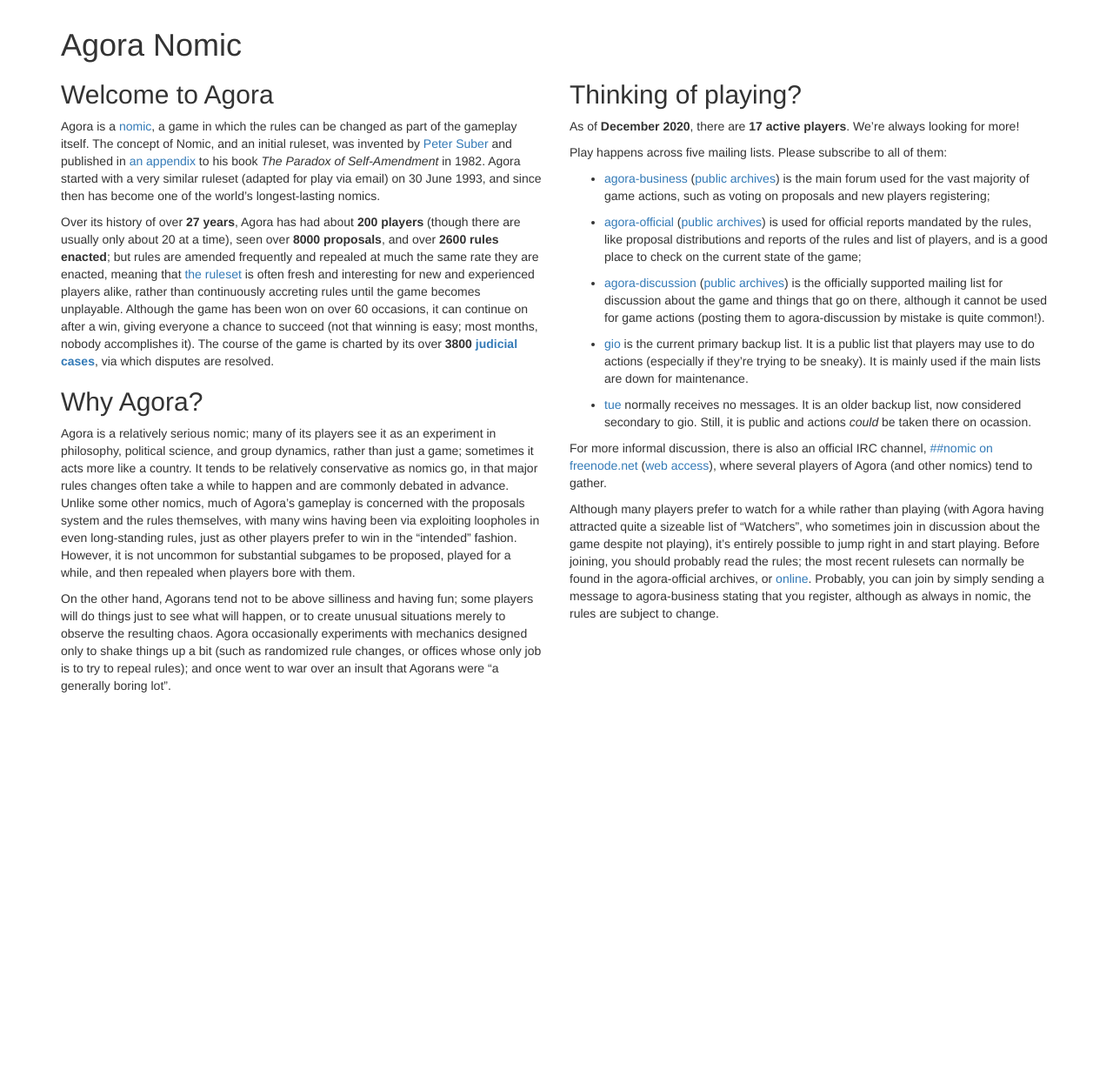
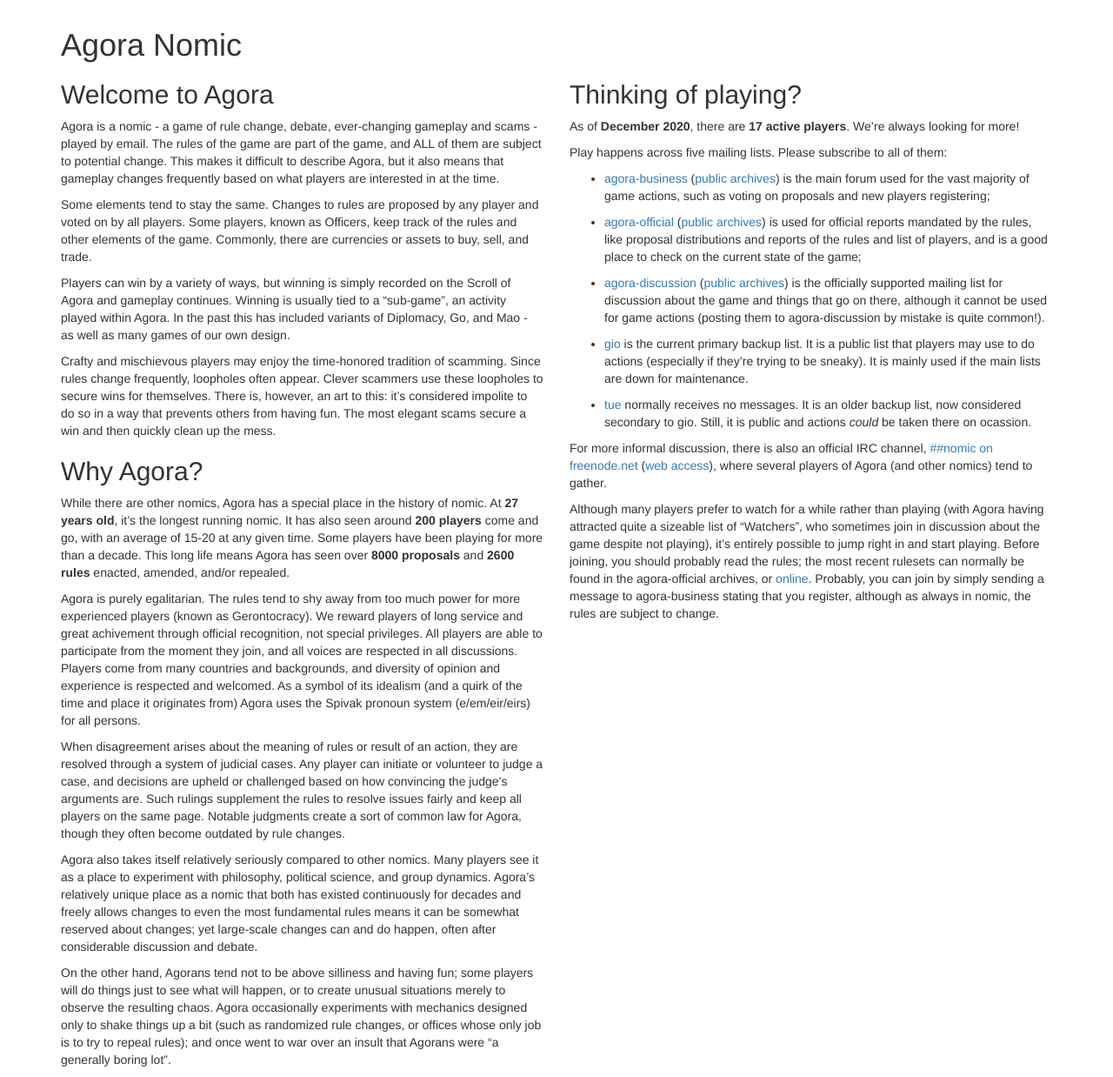
Before and after one commit to nixnull/agoranomic.github.io, a Jekyll site: the page built from index.md, in a window 1280 px wide, cut to the strip 164-1402 px from the top of the page. Shown: the whole strip at 87% size. Built offline with Jekyll 4.4.1, drawn with Linux system fonts in a browser that asks for light colours; nearby versions of some CDN libraries; our own code applies the rules of GitHub Pages for plain Markdown files; before the commit the page ends 972 px from its top, so only the background shows below that.

Commit message:
completely rewrote the intro

```diff
--- a/index.md
+++ b/index.md
@@ -9,39 +9,66 @@ layout: default
 <div class="col-md-6" markdown="1">
 
 ## Welcome to Agora
-Agora is a [nomic](https://en.wikipedia.org/wiki/Nomic), a game in
-which the rules can be changed as part of the gameplay itself.  The
-concept of Nomic, and an initial ruleset, was invented by [Peter
-Suber](http://www.earlham.edu/~peters/hometoc.htm) and published in
-[an appendix](http://www.earlham.edu/~peters/writing/nomic.htm) to his
-book *The Paradox of Self-Amendment* in 1982. Agora started with a
-very similar ruleset (adapted for play via email) on 30 June 1993, and
-since then has become one of the world's longest-lasting nomics.
 
-Over its history of over **27 years**, Agora has had about **200 players**
-(though there are usually only about 20 at a time), seen over **8000
-proposals**, and over **2600 rules enacted**; but rules are amended
-frequently and repealed at much the same rate they are enacted, meaning
-that [the ruleset](/ruleset) is often fresh and interesting for new and
-experienced players alike, rather than continuously accreting rules
-until the game becomes unplayable. Although the game has been won on
-over 60 occasions, it can continue on after a win, giving everyone a
-chance to succeed (not that winning is easy; most months, nobody
-accomplishes it).  The course of the game is charted by its over
-**3800 [judicial cases](https://faculty.washington.edu/kerim/nomic/cases/)**, via which disputes are resolved.
+Agora is a nomic - a game of rule change, debate, ever-changing gameplay
+and scams - played by email. The rules of the game are part of the game,
+and ALL of them are subject to potential change. This makes it difficult
+to describe Agora, but it also means that gameplay changes frequently
+based on what players are interested in at the time.
+
+Some elements tend to stay the same. Changes to rules are proposed by
+any player and voted on by all players. Some players, known as Officers,
+keep track of the rules and other elements of the game. Commonly, there
+are currencies or assets to buy, sell, and trade.
+
+Players can win by a variety of ways, but winning is simply recorded on
+the Scroll of Agora and gameplay continues. Winning is usually tied to a
+"sub-game", an activity played within Agora. In the past this has
+included variants of Diplomacy, Go, and Mao - as well as many games of
+our own design.
+
+Crafty and mischievous players may enjoy the time-honored tradition of
+scamming. Since rules change frequently, loopholes often appear. Clever
+scammers use these loopholes to secure wins for themselves. There is,
+however, an art to this: it's considered impolite to do so in a way that
+prevents others from having fun. The most elegant scams secure a win and
+then quickly clean up the mess.
 
 ## Why Agora?
-Agora is a relatively serious nomic; many of its players see it as an
-experiment in philosophy, political science, and group dynamics,
-rather than just a game; sometimes it acts more like a country.  It
-tends to be relatively conservative as nomics go, in that major rules
-changes often take a while to happen and are commonly debated in
-advance.  Unlike some other nomics, much of Agora's gameplay is
-concerned with the proposals system and the rules themselves, with
-many wins having been via exploiting loopholes in even long-standing
-rules, just as other players prefer to win in the "intended" fashion.
-However, it is not uncommon for substantial subgames to be proposed,
-played for a while, and then repealed when players bore with them.
+
+While there are other nomics, Agora has a special place in the history
+of nomic. At **27 years old**, it's the longest running nomic. It has
+also seen around **200 players** come and go, with an average of 15-20
+at any given time. Some players have been playing for more than a
+decade. This long life means Agora has seen over **8000 proposals** and
+**2600 rules** enacted, amended, and/or repealed.
+
+Agora is purely egalitarian. The rules tend to shy away from too much
+power for more experienced players (known as Gerontocracy). We reward
+players of long service and great achivement through official
+recognition, not special privileges. All players are able to participate
+from the moment they join, and all voices are respected in all
+discussions. Players come from many countries and backgrounds, and
+diversity of opinion and experience is respected and welcomed. As a
+symbol of its idealism (and a quirk of the time and place it originates
+from) Agora uses the Spivak pronoun system (e/em/eir/eirs) for all
+persons.
+
+When disagreement arises about the meaning of rules or result of an
+action, they are resolved through a system of judicial cases. Any player
+can initiate or volunteer to judge a case, and decisions are upheld or
+challenged based on how convincing the judge's arguments are. Such
+rulings supplement the rules to resolve issues fairly and keep all
+players on the same page. Notable judgments create a sort of common law
+for Agora, though they often become outdated by rule changes.
+
+Agora also takes itself relatively seriously compared to other nomics.
+Many players see it as a place to experiment with philosophy, political
+science, and group dynamics. Agora's relatively unique place as a nomic
+that both has existed continuously for decades and freely allows changes
+to even the most fundamental rules means it can be somewhat reserved
+about changes; yet large-scale changes can and do happen, often after
+considerable discussion and debate.
 
 On the other hand, Agorans tend not to be above silliness and having
 fun; some players will do things just to see what will happen, or to
```
Also changed, not shown: other_sites.md (+13 -9 lines).
